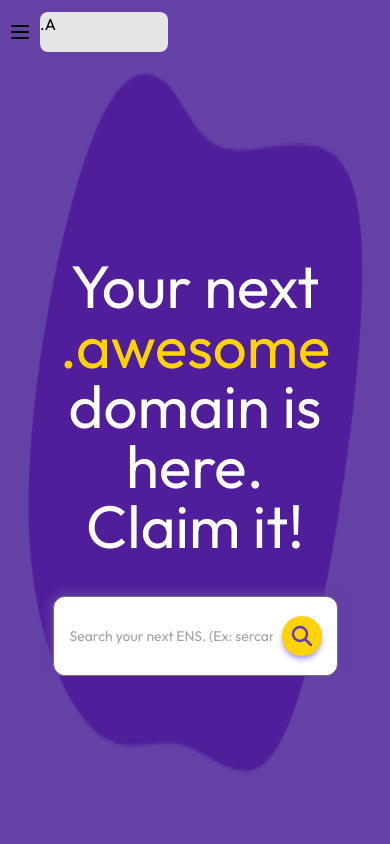
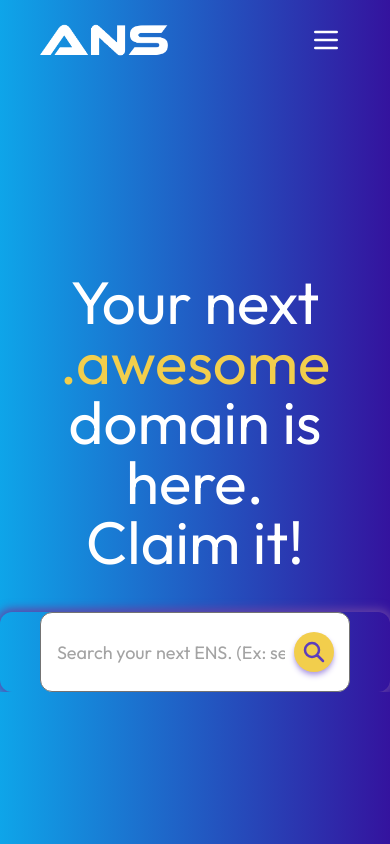
Before and after one commit to Jesse-21/ThirdyDNS, a Next.js app: page / in a window 390 px wide. Built offline with nearby package versions, Linux system fonts and the light colour scheme.

Commit message:
change bg color and add logo

```diff
--- a/components/Navbar.tsx
+++ b/components/Navbar.tsx
@@ -41,11 +41,11 @@ const Navbar = (props: Props) => {
 
   return (
     <header>
-      <div className="flex items-center justify-between h-16 mx-auto max-w-screen-2xl sm:px-6 lg:px-8">
-        <div className="flex items-center">
-          <button type="button" className="p-2 sm:mr-4 lg:hidden">
+      <div className="flex items-center justify-between h-16 p-10 mx-auto sm:p-12 max-w-screen-2xl lg:px-8">
+        <div className="flex items-center justify-between w-full">
+          <button type="button" onClick={() => setOpen(true)} className="order-last p-2 text-white sm:mr-4 lg:hidden">
             <svg
-              className="w-6 h-6"
+              className="w-8 h-8"
               xmlns="http://www.w3.org/2000/svg"
               fill="none"
               viewBox="0 0 24 24"
@@ -55,16 +55,16 @@ const Navbar = (props: Props) => {
             </svg>
           </button>
 
-          <a href="" className="flex">
-            <span className="inline-block w-32 h-10 bg-gray-200 rounded-lg">.A</span>
+          <a href="" className="flex w-32 rounded-lg">
+            <img src="/ANS.png" className="object-fit" />
           </a>
         </div>
 
         <div className="flex items-center justify-end flex-1">
-          <nav className="hidden lg:uppercase lg:items-center lg:text-white lg:tracking-wide lg:font-bold lg:text-lg lg:space-x-4 lg:flex">
+          <nav className="hidden lg:uppercase lg:items-center lg:text-white lg:tracking-wide lg:font-bold lg:text-xl lg:space-x-4 lg:flex">
             {connectedAccount ? (
               <button
-                className="block h-16 border-b-4 border-transparent hover:text-secondary hover:border-current"
+                className="block h-16 border-b-4 border-transparent w-36 hover:text-secondary hover:border-current"
                 onClick={() => setOpen(true)}
               >
                 My Domains ({domains && domains.length})
@@ -101,7 +101,7 @@ const Navbar = (props: Props) => {
                   leaveTo="translate-x-full"
                 >
                   <div className="relative w-screen max-w-md">
-                    <Transition.Child
+                    {/*  <Transition.Child
                       as={Fragment}
                       enter="ease-in-out duration-200"
                       enterFrom="opacity-0"
@@ -110,20 +110,21 @@ const Navbar = (props: Props) => {
                       leaveFrom="opacity-100"
                       leaveTo="opacity-0"
                     >
-                      <div className="absolute top-0 left-0 flex pt-4 pr-2 -ml-8 sm:-ml-10 sm:pr-4">
+
+                    </Transition.Child> */}
+                    <div className="flex flex-col h-full py-6 overflow-y-scroll bg-white shadow-xl">
+                      <div className="flex items-center px-4 space-x-4 sm:px-6">
+                        <div className="inline-flex p-2 -ml-2 ">
                           <button
                             type="button"
-                          className="text-gray-300 rounded-md hover:text-white focus:outline-none focus:ring-2 focus:ring-white"
+                            className="rounded-md focus:outline-none hover:text-primary focus:ring-2 focus:ring-white"
                             onClick={() => setOpen(false)}
                           >
                             <span className="sr-only">Close panel</span>
-                          <XIcon className="w-6 h-6" aria-hidden="true" />
+                            <XIcon className="w-8 h-8" aria-hidden="true" />
                           </button>
                         </div>
-                    </Transition.Child>
-                    <div className="flex flex-col h-full py-6 overflow-y-scroll bg-white shadow-xl">
-                      <div className="px-4 sm:px-6">
-                        <Dialog.Title className="text-3xl font-semibold text-gray-700 uppercase">
+                        <Dialog.Title className="inline-block text-3xl font-semibold text-gray-700 uppercase">
                           My Domains ({domains && domains.length})
                         </Dialog.Title>
                       </div>
--- a/components/SearchENS.tsx
+++ b/components/SearchENS.tsx
@@ -43,9 +43,9 @@ export const SearchENS = (props: Props) => {
   }
 
   return (
-    <div className="mt-6 bg-transparent rounded-xl lg:w-1/3 ring-0 shadow-[#6441A5] shadow-homogen">
+    <div className="mt-6 bg-transparent rounded-xl w-full lg:w-1/2 ring-0 shadow-[#6441A5] shadow-homogen">
       <form onSubmit={onSubmit} className="flex flex-wrap justify-between md:flex-row">
-        <div className="relative w-full">
+        <div className="relative w-full mx-10 lg:mx-0">
           <label htmlFor="domainName" className="sr-only">
             Domain Name
           </label>
@@ -57,7 +57,7 @@ export const SearchENS = (props: Props) => {
             value={name}
             onChange={(e) => setName(e.target.value.trim())}
             placeholder="Search your next ENS. (Ex: sercan.awesome)"
-            className="block w-full h-20 pl-4 pr-16 text-sm text-gray-700 placeholder-gray-400 focus:ring-2 focus:ring-secondary rounded-xl sm:text-xl"
+            className="block w-full h-20 pl-4 pr-16 text-lg text-gray-700 placeholder-gray-400 focus:ring-2 focus:ring-secondary rounded-xl sm:text-xl"
           />
 
           <button
--- a/pages/index.tsx
+++ b/pages/index.tsx
@@ -10,7 +10,8 @@ import { getEnsContract } from "../utils";
 const Home: NextPage = () => {
   return (
     <>
-      <img src="/bg.png" className="absolute w-full h-full -z-20" />
+      {/*  <img src="/bg.png" className="absolute w-full h-full -z-20" /> */}
+      <div className="absolute w-full h-full -z-20 bg-gradient-to-r from-sky-500 to-[#34139E]"></div>
       <Navbar />
       <div className="flex flex-col items-center justify-start h-full pt-48 space-y-10 overflow-hidden text-white ">
         <h1 className="text-6xl text-center">
--- a/tailwind.config.js
+++ b/tailwind.config.js
@@ -24,7 +24,7 @@ module.exports = {
         pink: colors.pink,
         cyan: colors.cyan,
         primary: "#5d3ebc",
-        secondary: "#ffd300",
+        secondary: "#f2ce4c",
       },
       boxShadow: {
         homogen: "0 0 10px 3px rgba(0,0,0,0.5)",
```
Also changed, not shown: public/ANS.png (added), 1 other file (tests, documents, lock files or other folders). Lines whose indentation alone changed are shown as unchanged.
